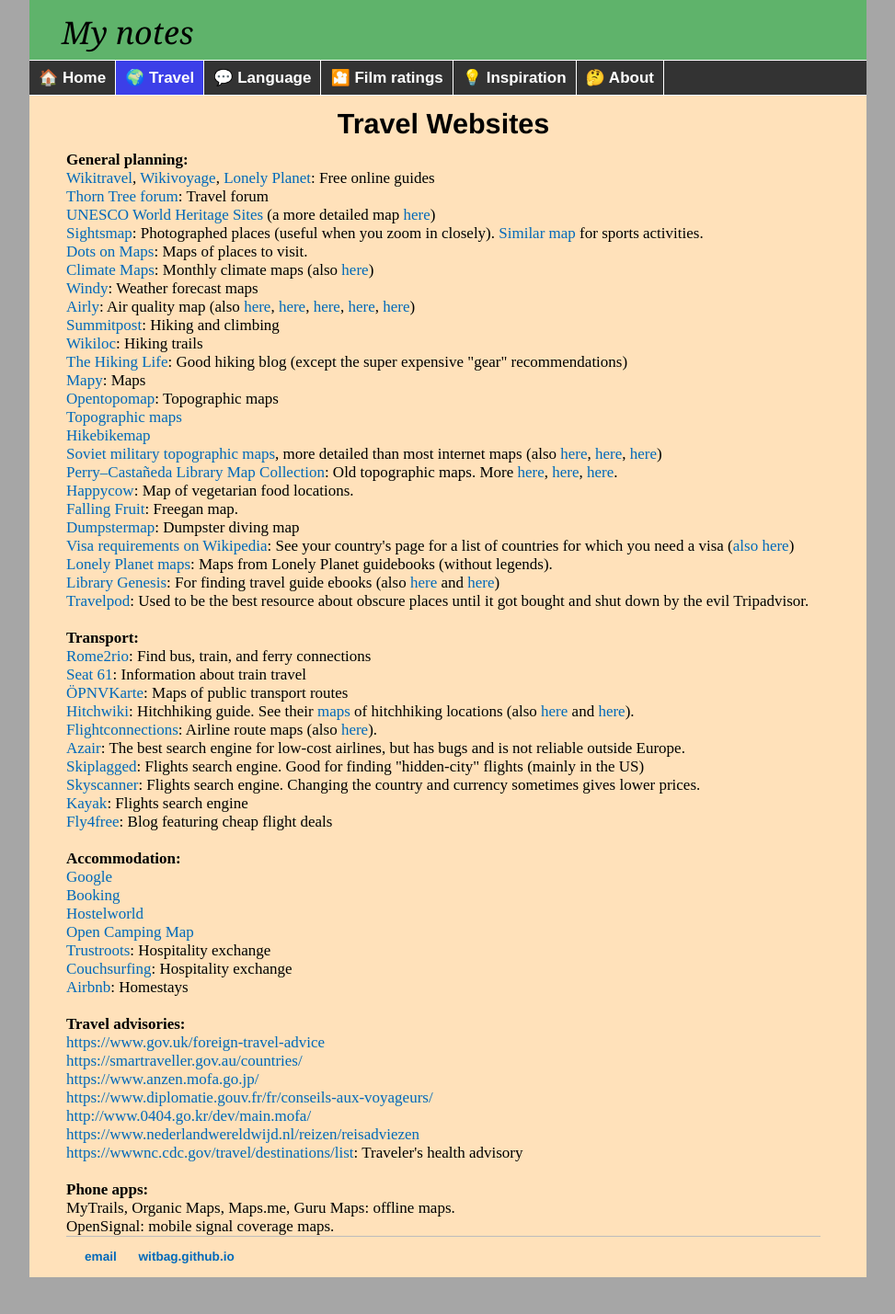
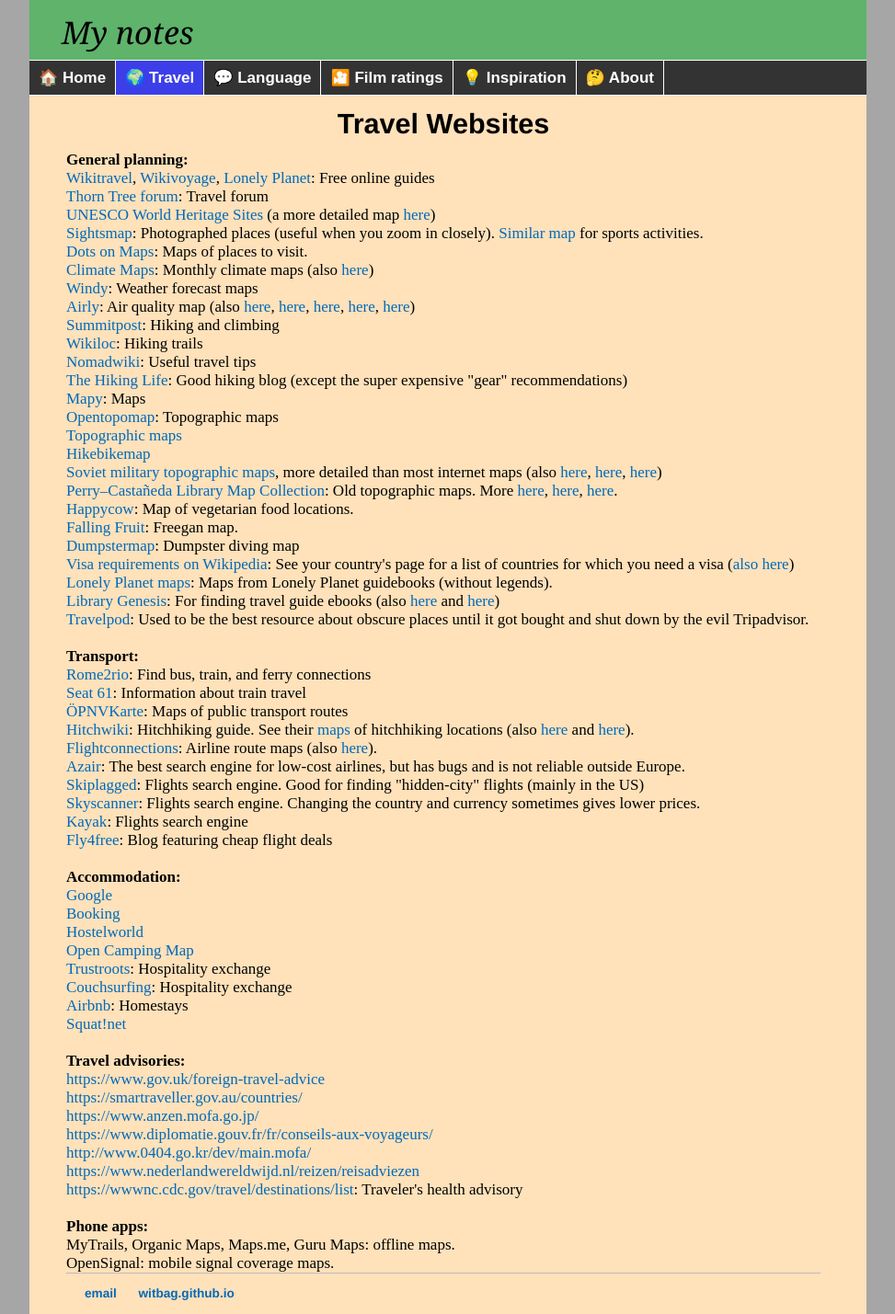
Before and after one commit to witbag/witbag.github.io, a Jekyll site: the page built from travel/resources.html, in a window 1280 px wide. Shown: the whole page at 92% size, without its empty margins (153-1126 px from the left). Built offline with Jekyll 4.4.1, drawn with Linux system fonts in a browser that asks for light colours; before the commit the page ends 1389 px from its top, so only the background shows below that.

Commit message:
Update resources.html

```diff
--- a/travel/resources.html
+++ b/travel/resources.html
@@ -19,6 +19,7 @@
 <a href="https://airly.org/map/en/" target=_blank>Airly</a>: Air quality map (also <a href="http://berkeleyearth.lbl.gov/air-quality/main_map.php" target=_blank>here</a>, <a href="https://maps.s5p-pal.com/" target=_blank>here</a>, <a href="https://www.airvisual.com/air-quality-map" target=_blank>here</a>, <a href="https://ehp.niehs.nih.gov/cms/asset/b2e69e34-f2f6-4321-a4e8-6a4dd11462db/ehp.1408646.g003.jpg" target=_blank>here</a>, <a href="https://ars.els-cdn.com/content/image/1-s2.0-S0013935121000487-gr1_lrg.jpg" target=_blank>here</a>)<br>
 <a href="https://www.summitpost.org" target=_blank>Summitpost</a>: Hiking and climbing<br>
 <a href="https://www.wikiloc.com/wikiloc/map.do" target=_blank>Wikiloc</a>: Hiking trails<br>
+<a href="http://nomadwiki.org/en/Main_Page" target=_blank>Nomadwiki</a>: Useful travel tips<br>
 <a href="https://www.thehikinglife.com/" target=_blank>The Hiking Life</a>: Good hiking blog (except the super expensive "gear" recommendations)<br>
 <a href="https://en.mapy.cz/turisticka?x=0&y=0&z=3" target=_blank>Mapy</a>: Maps<br>
 <a href="https://opentopomap.org" target=_blank>Opentopomap</a>: Topographic maps<br>
@@ -54,6 +55,7 @@
 <a href="https://www.trustroots.org" target=_blank>Trustroots</a>: Hospitality exchange<br>
 <a href="https://www.couchsurfing.com" target=_blank>Couchsurfing</a>: Hospitality exchange<br>
 <a href="https://www.airbnb.com/" target=_blank>Airbnb</a>: Homestays<br>
+<a href="https://en.squat.net" target=_blank>Squat!net</a><br>
 <br>
 <a id="advis"></a><b>Travel advisories:</b><br>
 <a href="https://www.gov.uk/foreign-travel-advice" target=_blank>https://www.gov.uk/foreign-travel-advice</a><br />
```
